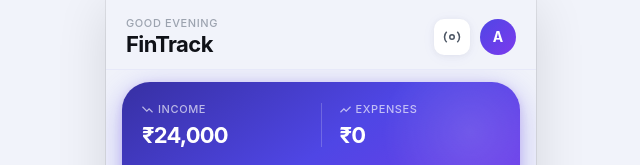
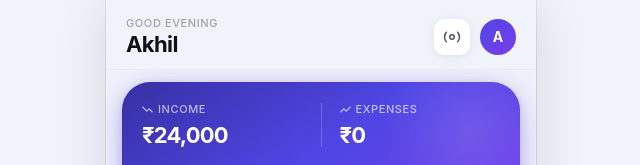
Before and after one commit to amisttt/amist-expense-tracker, a plain HTML site: page index.html in a window 1280 px wide. Shown: the top 165 px of the page, 319-959 px from the left. Drawn offline with nearby package versions, Linux system fonts and the light colour scheme.

Commit message:
Update index.html

```diff
--- a/index.html
+++ b/index.html
@@ -5,7 +5,12 @@
   <meta name="viewport" content="width=device-width, initial-scale=1.0, maximum-scale=1.0, user-scalable=no">
   <meta name="mobile-web-app-capable" content="yes">
   <meta name="apple-mobile-web-app-capable" content="yes">
-  <title>FinTrack</title>
+  <link rel="apple-touch-icon" href="fire_icon.png">
+  <link rel="apple-touch-icon" sizes="180x180" href="fire_icon.png">
+  <link rel="apple-touch-icon" sizes="512x512" href="fire_icon_512.png">
+  <link rel="icon" type="image/png" href="fire_icon.png">
+  <meta name="apple-mobile-web-app-title" content="Akhil">
+  <title>Akhil</title>
   <link rel="stylesheet" href="style.css">
   <!-- jsPDF — used only for monthly report export, no other dependency -->
   <script src="https://cdnjs.cloudflare.com/ajax/libs/jspdf/2.5.1/jspdf.umd.min.js"></script>
@@ -20,7 +25,7 @@
     <div class="sticky-header">
       <div class="header-left">
         <p class="header-greeting" id="header-greeting">Good morning</p>
-        <h1 class="app-title">FinTrack</h1>
+        <h1 class="app-title">Akhil</h1>
       </div>
       <div class="header-right">
         <button class="icon-btn" id="btn-set-income" title="Set monthly income">
```
